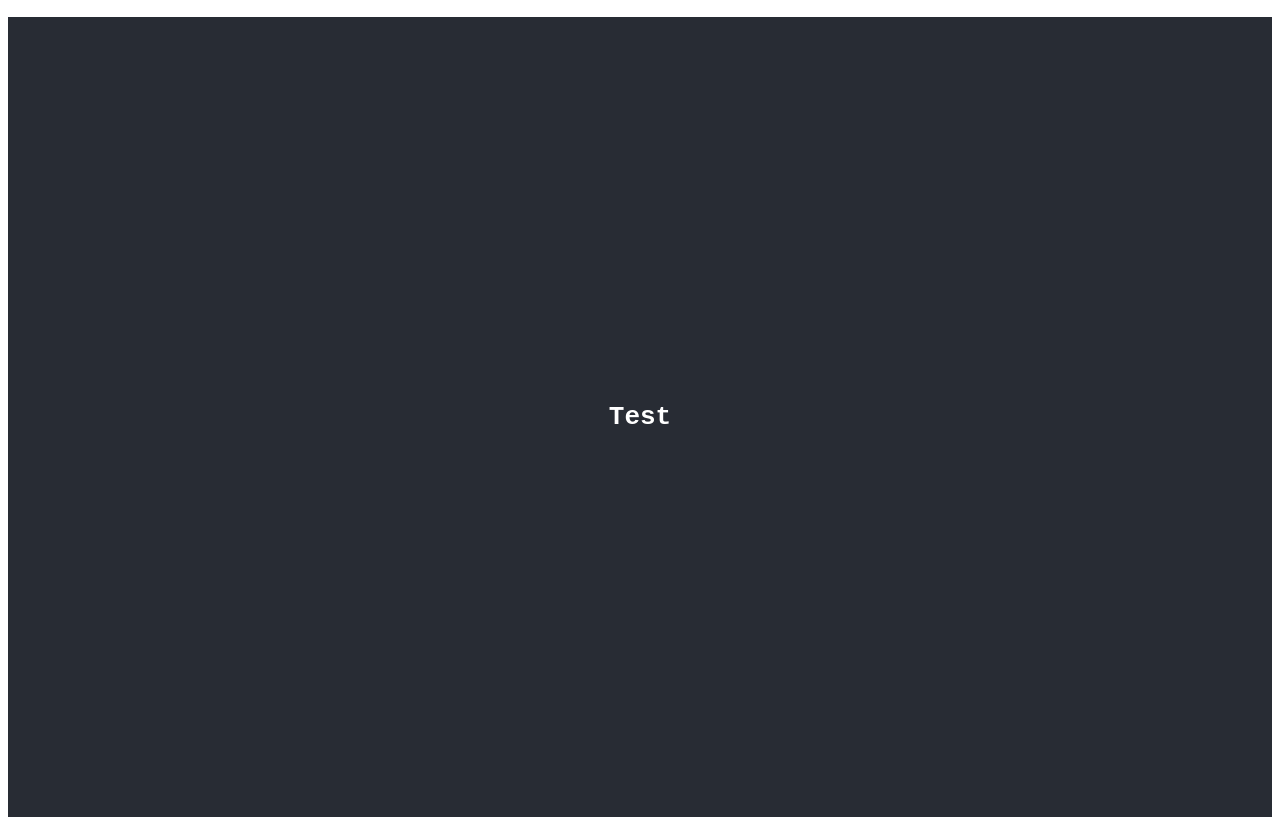
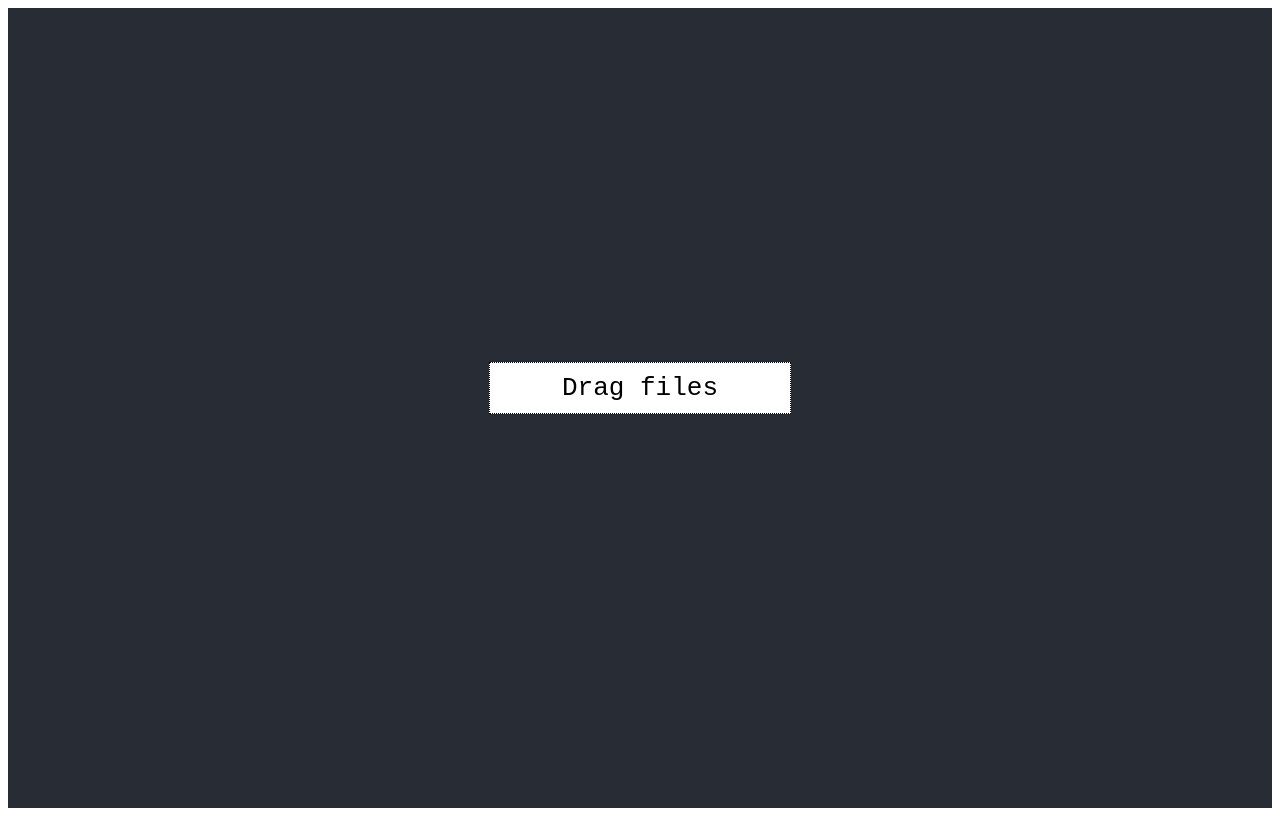
Before and after one commit to TheLuckyman30/Henhacks-2024, a React (Create React App) app: page / in a window 1280 px wide. Built offline with nearby package versions, Linux system fonts and the light colour scheme.

Commit message:
Working File Reader

```diff
--- a/src/App.tsx
+++ b/src/App.tsx
@@ -1,10 +1,11 @@
 import React from 'react';
 import logo from './logo.svg';
 import './App.css';
+import { DropFile } from "./components/FileDragger"
 
 function App() {
   return (
-    <h1 className='App-header'>Test</h1>
+    <div className='App-header'><DropFile></DropFile></div>
   );
 }
 
--- a/src/components/FileDragger.tsx
+++ b/src/components/FileDragger.tsx
@@ -1,22 +1,50 @@
 import { DragEvent, useState } from "react";
 
 export function DropFile () {
-    const [dragging, setDragging] = useState<boolean>(false);
+    const [isDragOver, setisDragOver] = useState<boolean>(false);
+    const [file, setFile] = useState<File[]>([]);
+    const [words, setWords] = useState<string>("");
 
     function handleDragOver (event: DragEvent<HTMLDivElement>): void {
         event.preventDefault();
-        setDragging(false);
+        setisDragOver(true);
     }
 
     function handleDragLeave (event: DragEvent<HTMLDivElement>): void {
         event.preventDefault();
-        setDragging(true);
+        setisDragOver(false);
     }
 
     function handleDrop (event: DragEvent<HTMLDivElement>): void {
         event.preventDefault();
-        setDragging(true);
+        setisDragOver(false);
+
+        const userFiles = Array.from(event.dataTransfer.files);
+        setFile(userFiles);
+
+        userFiles.forEach((file: File) => {
+            const reader = new FileReader();
+
+            reader.onloadend = () => {
+                if (typeof(reader.result) === "string") {
+                    setWords(reader.result);
+                }
+            };
+
+            reader.onerror = () => {
+                console.error("There was an issue.")
+            };
+
+            reader.readAsText(file);
+            return reader
+        });
     }
 
-    return (<div></div>)
+    return (<div><div
+        onDragOver={handleDragOver}
+        onDragLeave={handleDragLeave}
+        onDrop={handleDrop}
+        style={{
+            display: "flex", justifyContent: "center", alignItems: "center", height: "50px", width: "300px", border: "1px dotted", backgroundColor: isDragOver ? "lightgray" : "white", color: "black"}}>Drag files</div>
+            <p style={{display: "flex", justifyContent: "center", alignItems: "center", fontSize: "20px"}}>{words}</p></div>)
 }
```
